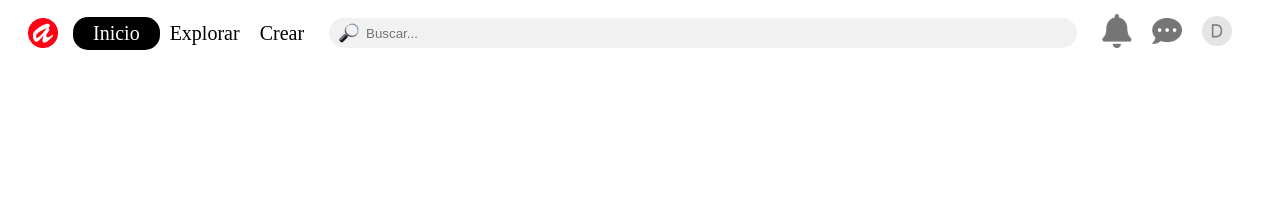
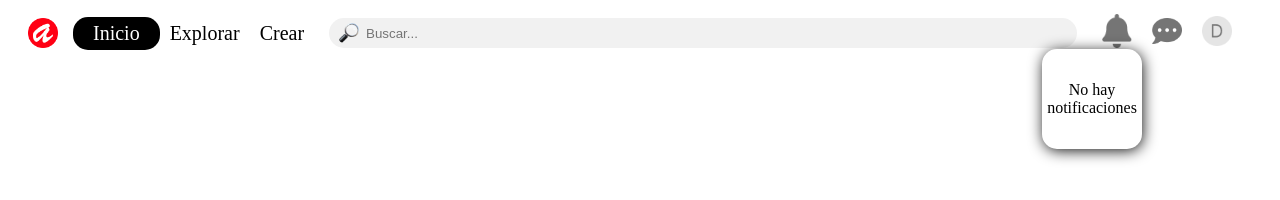
Before and after one commit to Luccargui/pinterest_Async_project, a website built with Vite: page index.html in a window 1280 px wide. Both pictures are taken after a click on the picture 1117 px from the left and 31 px from the top of the page. Built offline with nearby package versions, Linux system fonts and the light colour scheme; no server answers.

Commit message:
cambios para que se despliegue div con mensaje cuando se clica encima de una img de nav>div>ul:last-of-type

```diff
--- a/src/components/header/header.css
+++ b/src/components/header/header.css
@@ -20,6 +20,29 @@ nav>img:hover {
 }
 nav>ul>li>img:hover {
   transform: scale(1.1);
+}
+nav>ul:last-of-type>li {
+  position: relative;
+}
+nav>ul:last-of-type>li>div{
+  display:none;
+}
+nav>ul:last-of-type>li>div.divImgMenu {
+  position: absolute;
+  text-align: center;
+  justify-content: center;
+  align-items: center;
+  padding: var(--padding-xs);
+  border-radius: var(--border-radius);
+ -webkit-box-shadow: 1px 2px 15px -1px #000000;
+box-shadow: 1px 2px 15px -1px #000000;
+  top:40px;
+  right:0;
+  display: flex;
+  height: 100px;
+  width: 100px;
+  z-index: 9;
+  background-color: var(--bg-color);
 }
 nav> ul {
   display: flex;
--- a/src/components/header/header.js
+++ b/src/components/header/header.js
@@ -15,52 +15,77 @@ export const arrayLiVector=[
   {
     img: "./assets/media/vectorCampana.png",
     alt: "Campana",
+    div: "No hay notificaciones",
   },
     {
     img: "./assets/media/vectorMensajes.png",
     alt: "Mensajes",
+    div: "La bandeja de entrada está vacía",
   },
     {
      img: "./assets/media/vectorUsuario.png",
      alt: "Usuario",
+     div: "¡Eres tú! 😀",
   }
 ];
 
+export const desplegarDiv = (img, div) => {
+  img.addEventListener("click", () => {
+    div.classList.toggle("divImgMenu");
+  });
+};
+
 export const createLi = (array, parent) => {
   for (const element of array) {
-  if("name" in element){
+    if ("name" in element) {
+      // Links del menú principal
       const li = document.createElement("li");
       const a = document.createElement("a");
       a.textContent = element.name;
-  a.href= element.link;
-  a.target="_blank";
+      a.href = element.link;
+      a.target = "_blank";
       li.appendChild(a);
       parent.appendChild(li);
-  } else{
+    } else {
+      // Iconos (campana, mensajes, usuario)
       const li = document.createElement("li");
-    const imgLi =document.createElement("img");
-    imgLi.src= element.img;
-    imgLi.alt=element.alt;
+      const imgLi = document.createElement("img");
+      const divLi = document.createElement("div");
+      const pDivli = document.createElement("p");
+
+      imgLi.src = element.img;
+      imgLi.alt = element.alt;
+      pDivli.textContent = element.div;
+
+      divLi.appendChild(pDivli);
       li.appendChild(imgLi);
+      li.appendChild(divLi);
       parent.appendChild(li);
+
+
+      desplegarDiv(imgLi, divLi);
     }
   }
-}
-const header =document.querySelector("header");
-export const createHeader = ()=> {
+};
+
+const header = document.querySelector("header");
+
+export const createHeader = () => {
   const nav = document.createElement("nav");
   const logo = document.createElement("img");
   const ulMenu = document.createElement("ul");
-const divInput= document.createElement("div");
+  const divInput = document.createElement("div");
   const inputMenu = document.createElement("input");
-const lupa =document.createElement("img");
+  const lupa = document.createElement("img");
   const ulVector = document.createElement("ul");
 
-logo.src= "./assets/media/logoAsynterest_header.png";
+  logo.src = "./assets/media/logoAsynterest_header.png";
   logo.alt = "logo";
+
   createLi(arrayLiMenu, ulMenu);
   createLi(arrayLiVector, ulVector);
-inputMenu.type="text";
+
+  inputMenu.type = "text";
   inputMenu.placeholder = "Buscar...";
   lupa.src = "/assets/media/vectorLupa.png";
   lupa.alt = "Lupa";
@@ -72,4 +97,4 @@ nav.appendChild(divInput);
   divInput.appendChild(lupa);
   divInput.appendChild(inputMenu);
   nav.appendChild(ulVector);
-}
+};
--- a/src/main.js
+++ b/src/main.js
@@ -1,5 +1,5 @@
 import './style.css';
-import { createHeader } from "./components/header/header.js";
+import { createHeader, desplegarDiv} from "./components/header/header.js";
 import { cardPrinting } from "./components/cardPrinting/cardPrinting.js";
 import { filteredCards, filtrarCards } from "./components/busquedaFilter/busquedaFilter.js";
 
```
Lines whose indentation alone changed are shown as unchanged.
